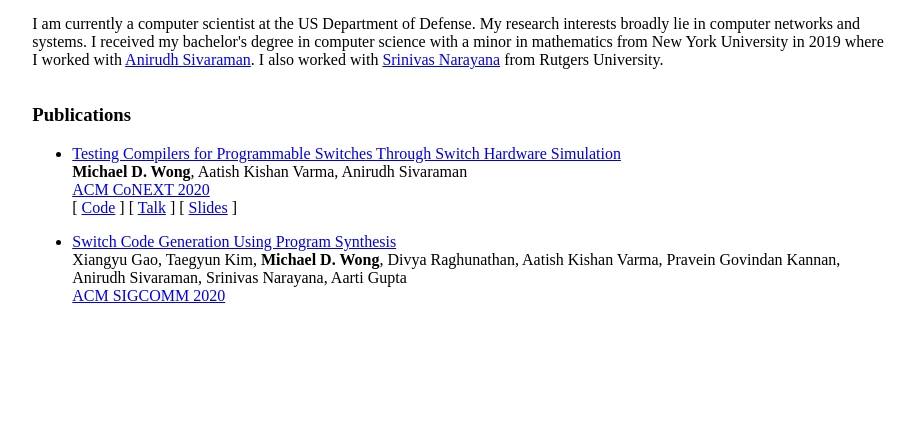
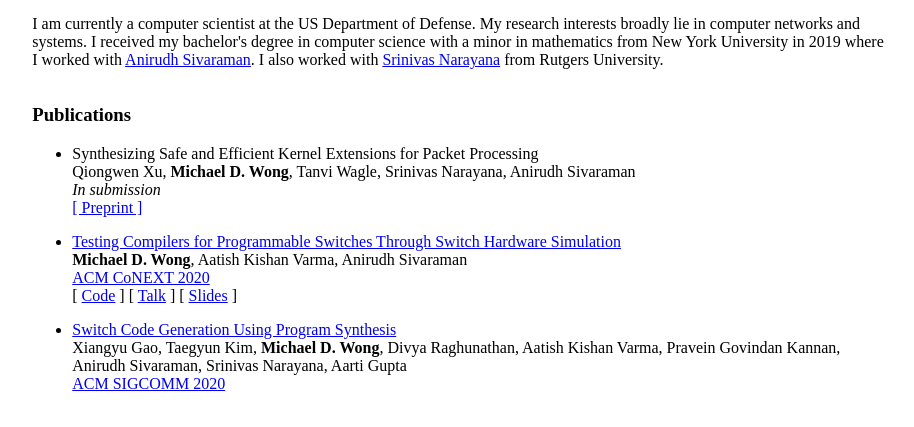
Before and after one commit to michaeldwong/michaeldwong.github.io, a plain HTML site: page index.html in a window 1280 px wide. Shown: the part 257-684 px from the top of the page, without its empty margins (178-1092 px from the left). Drawn offline with Linux system fonts and the light colour scheme.

Commit message:
Add K2 paper entry

```diff
--- a/index.html
+++ b/index.html
@@ -33,6 +33,14 @@
     <h3> Publications </h3>
     <ul>
         <li>
+            <p>Synthesizing Safe and Efficient Kernel Extensions for Packet Processing<br>
+            Qiongwen Xu, <b>Michael D. Wong</b>, Tanvi Wagle, Srinivas Narayana, Anirudh Sivaraman<br>
+            <i>In submission</i><br>
+            <a href="#">[ Preprint ]</a><br></p>
+
+        </li>
+
+        <li>
             <p><a href="papers/druzhba_conext20.pdf">Testing Compilers for Programmable Switches Through Switch Hardware Simulation</a><br>
             <b>Michael D. Wong</b>, Aatish Kishan Varma, Anirudh Sivaraman<br>
             <a href="https://conferences2.sigcomm.org/co-next/2020/#!/home">ACM CoNEXT 2020</a><br>
@@ -46,7 +54,9 @@
         </li>
     </ul>
 
+
     </div>
+
 </body>
 
 </html>
```
